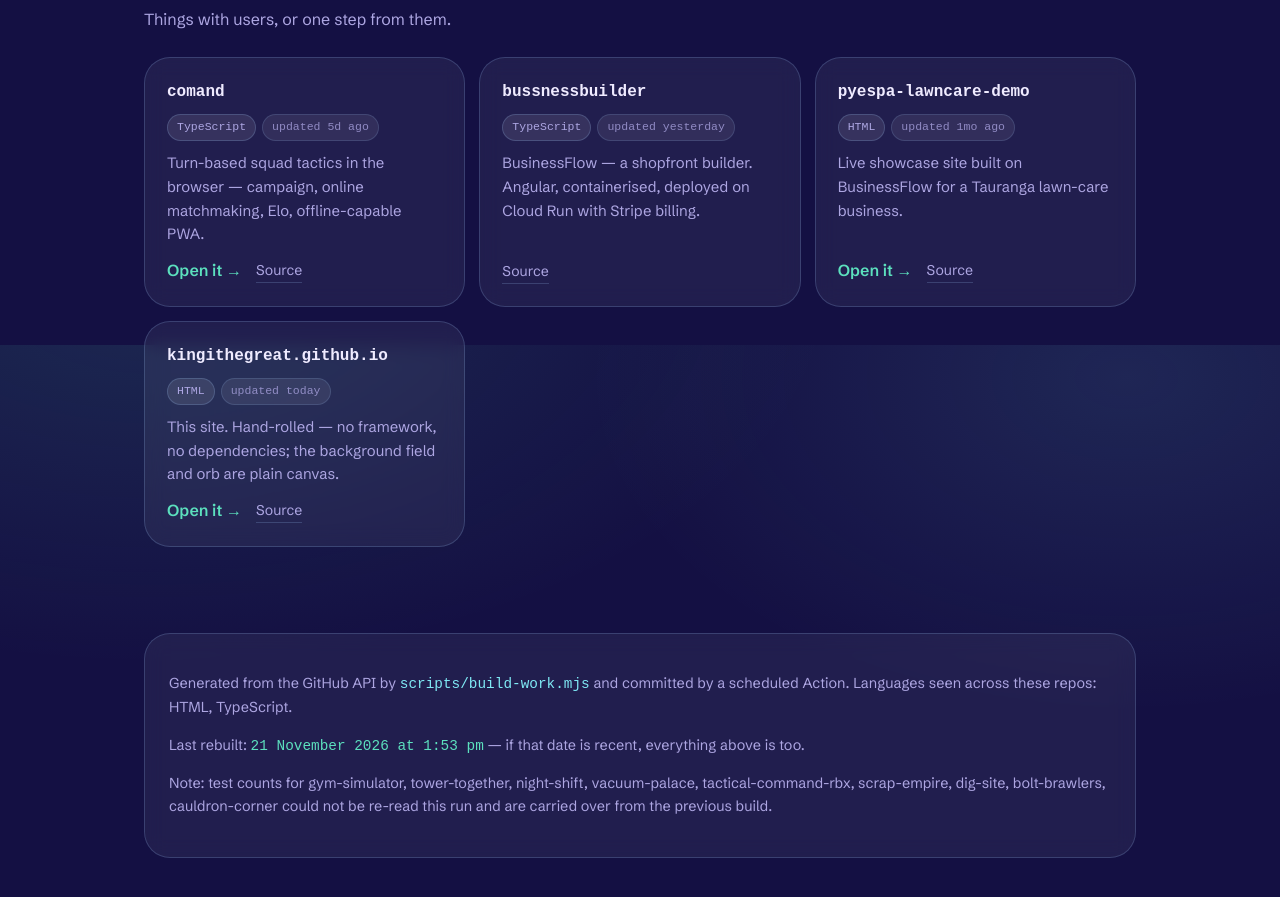
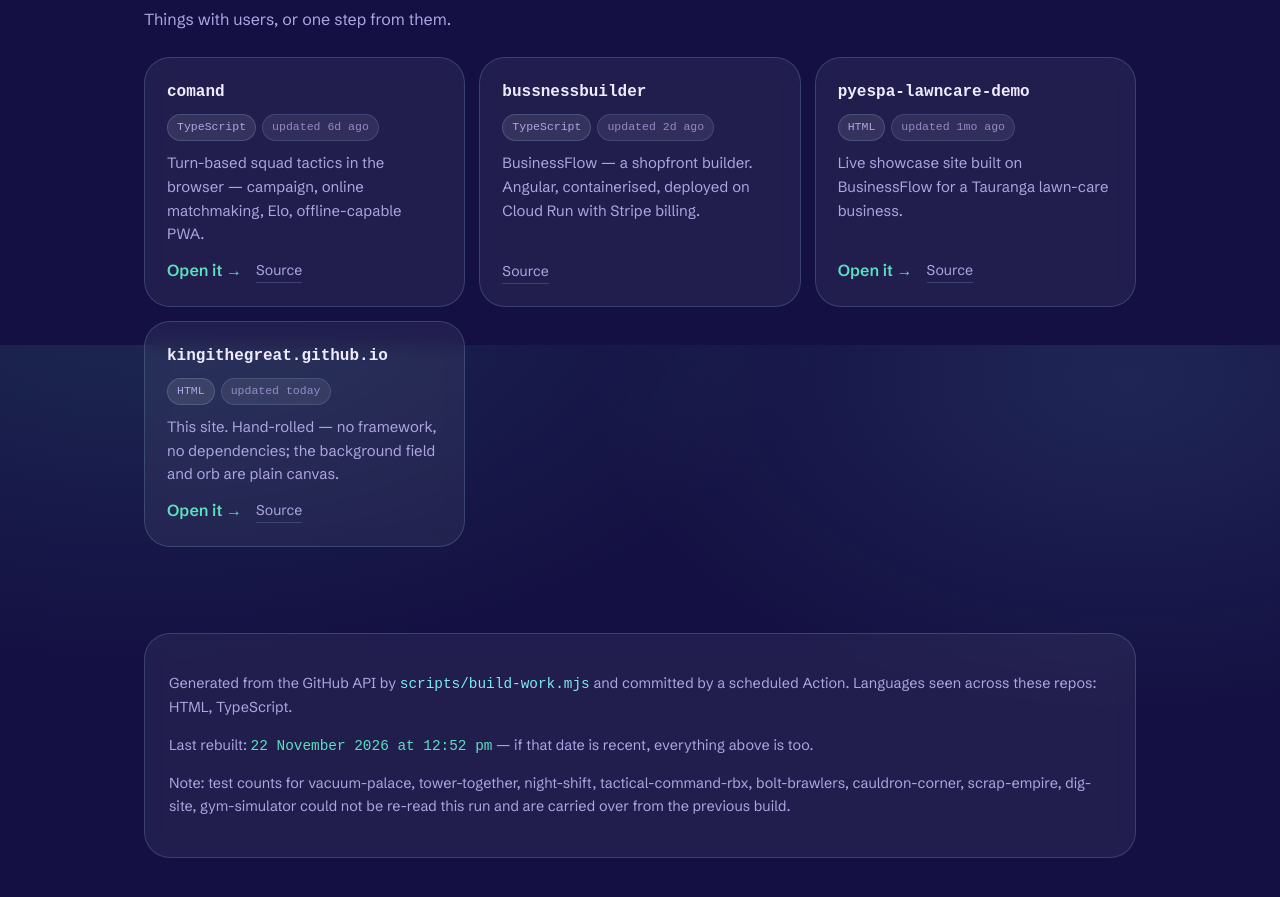
Before and after one commit to kingithegreat/kingithegreat.github.io, a plain HTML site: page work.html in a window 1280 px wide. Shown: the part 2855-3752 px from the top of the page. Drawn offline with nearby package versions, Linux system fonts and the light colour scheme; a web font is replaced by a local one.

Commit message:
chore: refresh proof-of-work page (2026-11-21)

```diff
--- a/work.html
+++ b/work.html
@@ -407,7 +407,7 @@ h2{font-family:var(--display);font-weight:700;font-size:clamp(1.5rem,3.2vw,2.05r
             <div class="pw-tags">
               <span class="pw-tag">TypeScript</span>
 
-              <span class="pw-tag pw-tag-dim">updated 5d ago</span>
+              <span class="pw-tag pw-tag-dim">updated 6d ago</span>
             </div>
           </header>
           <p>Turn-based squad tactics in the browser — campaign, online matchmaking, Elo, offline-capable PWA.</p>
@@ -422,7 +422,7 @@ h2{font-family:var(--display);font-weight:700;font-size:clamp(1.5rem,3.2vw,2.05r
             <div class="pw-tags">
               <span class="pw-tag">TypeScript</span>
 
-              <span class="pw-tag pw-tag-dim">updated yesterday</span>
+              <span class="pw-tag pw-tag-dim">updated 2d ago</span>
             </div>
           </header>
           <p>BusinessFlow — a shopfront builder. Angular, containerised, deployed on Cloud Run with Stripe billing.</p>
@@ -467,8 +467,8 @@ h2{font-family:var(--display);font-weight:700;font-size:clamp(1.5rem,3.2vw,2.05r
 <div class="wrap">
   <footer class="pw-foot tile">
     <p>Generated from the GitHub API by <code>scripts/build-work.mjs</code> and committed by a scheduled Action. Languages seen across these repos: HTML, TypeScript.</p>
-    <p>Last rebuilt: <span class="pw-stamp">21 November 2026 at 1:53 pm</span> — if that date is recent, everything above is too.</p>
-    <p>Note: test counts for gym-simulator, tower-together, night-shift, vacuum-palace, tactical-command-rbx, scrap-empire, dig-site, bolt-brawlers, cauldron-corner could not be re-read this run and are carried over from the previous build.</p>
+    <p>Last rebuilt: <span class="pw-stamp">22 November 2026 at 12:52 pm</span> — if that date is recent, everything above is too.</p>
+    <p>Note: test counts for vacuum-palace, tower-together, night-shift, tactical-command-rbx, bolt-brawlers, cauldron-corner, scrap-empire, dig-site, gym-simulator could not be re-read this run and are carried over from the previous build.</p>
   </footer>
 </div>
 
```
